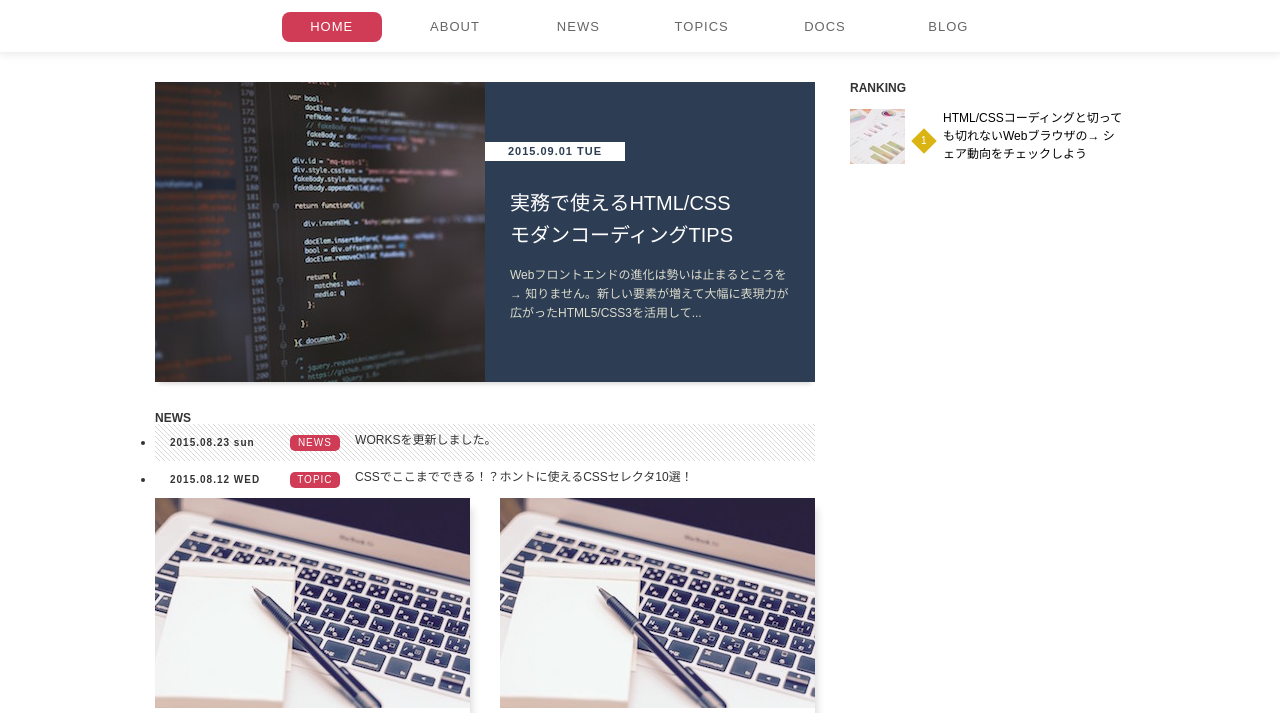
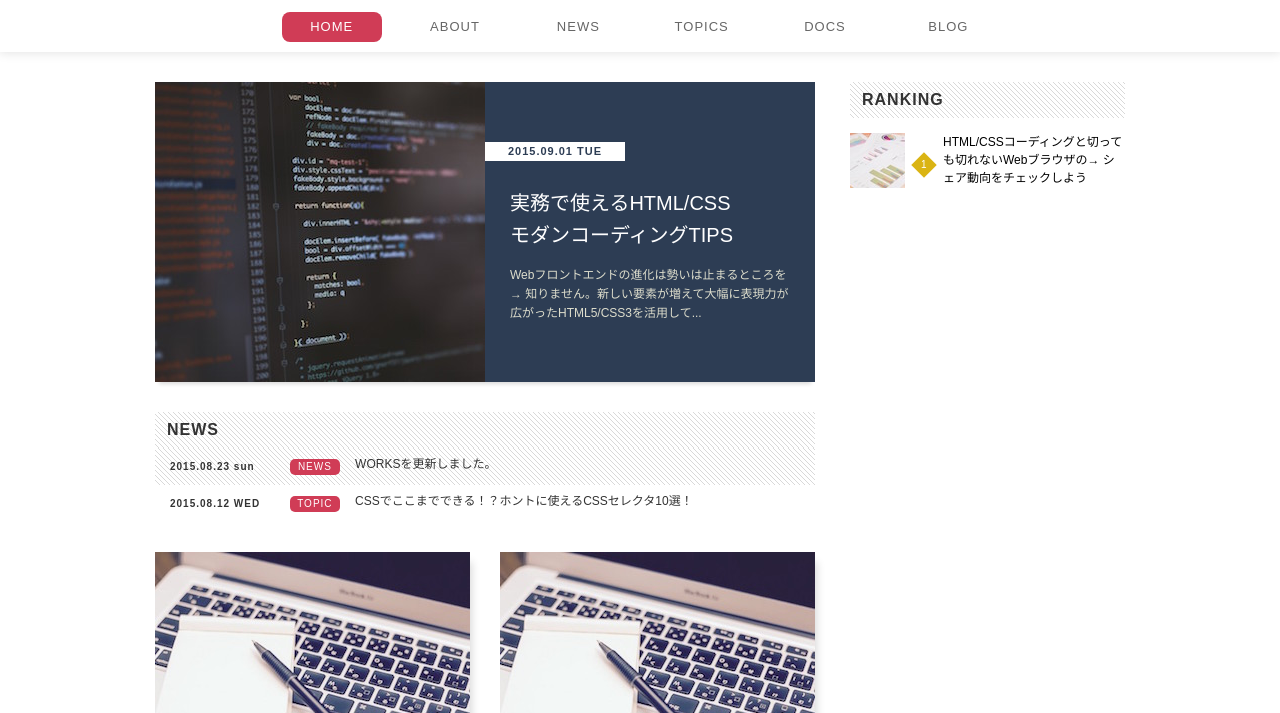
Before and after one commit to saitoshoma415/shoma415.github.io, a plain HTML site: page index.html in a window 1280 px wide. Shown: the part 87-800 px from the top of the page. Drawn offline with Linux system fonts and the light colour scheme.

Commit message:
first commit

```diff
--- a/css/style.css
+++ b/css/style.css
@@ -1,5 +1,8 @@
 @charset "UTF-8";
 
+/* --------------------------------
+ * base
+ * -------------------------------- */
 html {
   font-size: 62.5%;
 }
@@ -15,6 +18,30 @@ a:link, a:visited, a:hover, a:active {
   color: #d03c56;
   text-decoration: none;
 }
+
+
+/* --------------------------------
+ * parts
+ * -------------------------------- */
+.clearfix::after {
+  content: '';
+  display: block;
+  clear: both;
+}
+.heading {
+  padding: 10px 12px;
+  background: url('../images/bg-slash.gif');
+  letter-spacing: 1px;
+  font-size: 1.6rem;
+}
+.hidden {
+  display: none;
+}
+
+
+/* --------------------------------
+ * header
+ * -------------------------------- */
 .header {
   width: 100%;
   padding: 28px 0 10px;
@@ -47,9 +74,9 @@ a:link, a:visited, a:hover, a:active {
   height: 56px;
   margin: 0 auto;
   background: url('../images/logo.png') no-repeat;
-  overflow: hidden;
   text-indent: 100%;
   white-space: nowrap;
+  overflow: hidden;
 }
 .logo a {
   display: block;
@@ -81,10 +108,26 @@ a:link, a:visited, a:hover, a:active {
   background-color: #d03c56;
   color: #fff;
 }
-.hidden {
-  display: none;
+
+
+/* --------------------------------
+ * wrapper
+ * -------------------------------- */
+.wrapper {
+  width: 970px;
+  margin: 30px auto 40px;
 }
-.hot-topic {
+
+
+/* --------------------------------
+ * main
+ * -------------------------------- */
+.main {
+  display: block;
+  float: left;
+  width: 660px;
+}
+ .hot-topic {
   display: block;
   height: 300px;
   margin-bottom: 30px;
@@ -131,6 +174,12 @@ a:link, a:visited, a:hover, a:active {
   font-size: 1.1rem;
   line-height: 1;
 }
+.scroll-list {
+  max-height: 220px;
+  overflow-y: auto;
+  margin-bottom: 30px;
+  list-style-type: none;
+}
 .scroll-list .scroll-item a {
   display: block;
   padding: 10px 15px;
@@ -162,6 +211,9 @@ a:link, a:visited, a:hover, a:active {
   font-size: 1.0rem;
   line-height: 16px;
 }
+.scroll-list .category.news {
+  background-color: "2c3c53";
+}
 .scroll-list .title {
   display: inline-block;
   width: 73%;
@@ -170,9 +222,6 @@ a:link, a:visited, a:hover, a:active {
   text-overflow: ellipsis;
   white-space: nowrap;
   font-size: 1.2rem;
-}
-.scroll-list .category.news {
-  background-color: "2c3c53";
 }
 .article-box {
   position: relative;
@@ -226,7 +275,16 @@ a:link, a:visited, a:hover, a:active {
   left: 0;
   width: 100%;
 }
-.ranking {
+
+
+/* --------------------------------
+ * sidemenu
+ * -------------------------------- */
+.sidemenu {
+  float: right;
+  width: 275px;
+}
+ .ranking {
   margin-bottom: 30px;
   list-style-type: none;
   counter-reset: ranking;
@@ -246,14 +304,6 @@ a:link, a:visited, a:hover, a:active {
   width: 55px;
   height: 55px;
 }
-.ranking .text {
-  display: inline-block;
-  width: 182px;
-  color: #000;
-  vertical-align: top;
-  font-size: 1.2rem;
-  line-height: 1.5;
-}
 .ranking .order {
   display: inline-block;
   width: 18px;
@@ -268,6 +318,15 @@ a:link, a:visited, a:hover, a:active {
   -webkit-transform: rotate(45deg);
   -ms-transform: rotate(45deg);
   transform: rotate(45deg);
+}
+.ranking .order::before {
+  content: counter(ranking);
+  counter-increment: ranking;
+  display: inline-block;
+  font-size: 1.0rem;
+  -webkit-transform: rotate(-45deg);
+  -ms-transform: rotate(-45deg);
+  transform: rotate(-45deg);
 }
 .ranking .ranking-item:nth-of-type(1) .order,
 .ranking .ranking-item:nth-of-type(2) .order,
@@ -286,14 +345,13 @@ a:link, a:visited, a:hover, a:active {
 .ranking .ranking-item:nth-of-type(3) .order {
   background-color: #a0541a;
 }
-.ranking .order::before {
-  content: counter(ranking);
-  counter-increment: ranking;
+.ranking .text {
   display: inline-block;
-  font-size: 1.0rem;
-  -webkit-transform: rotate(-45deg);
-  -ms-transform: rotate(-45deg);
-  transform: rotate(-45deg);
+  width: 182px;
+  color: #000;
+  vertical-align: top;
+  font-size: 1.2rem;
+  line-height: 1.5;
 }
 .documents {
   margin: 10px 10px 30px;
@@ -348,6 +406,11 @@ a:link, a:visited, a:hover, a:active {
 .search-box .text {
   margin-top: 12px;
 }
+
+
+/* --------------------------------
+ * footer
+ * -------------------------------- */
 .footer {
   width: 100%;
   padding: 20px 0 30px;
```
